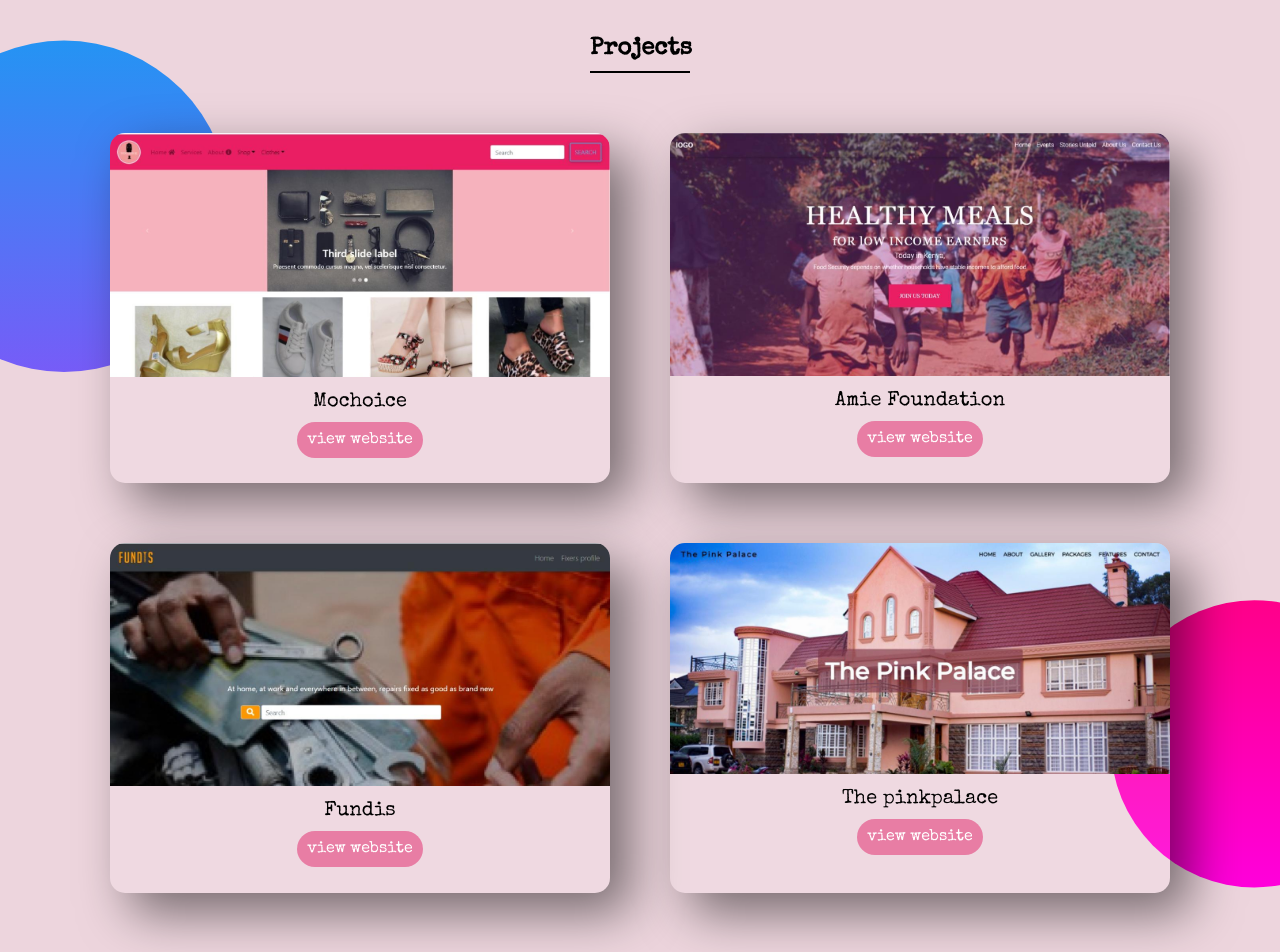
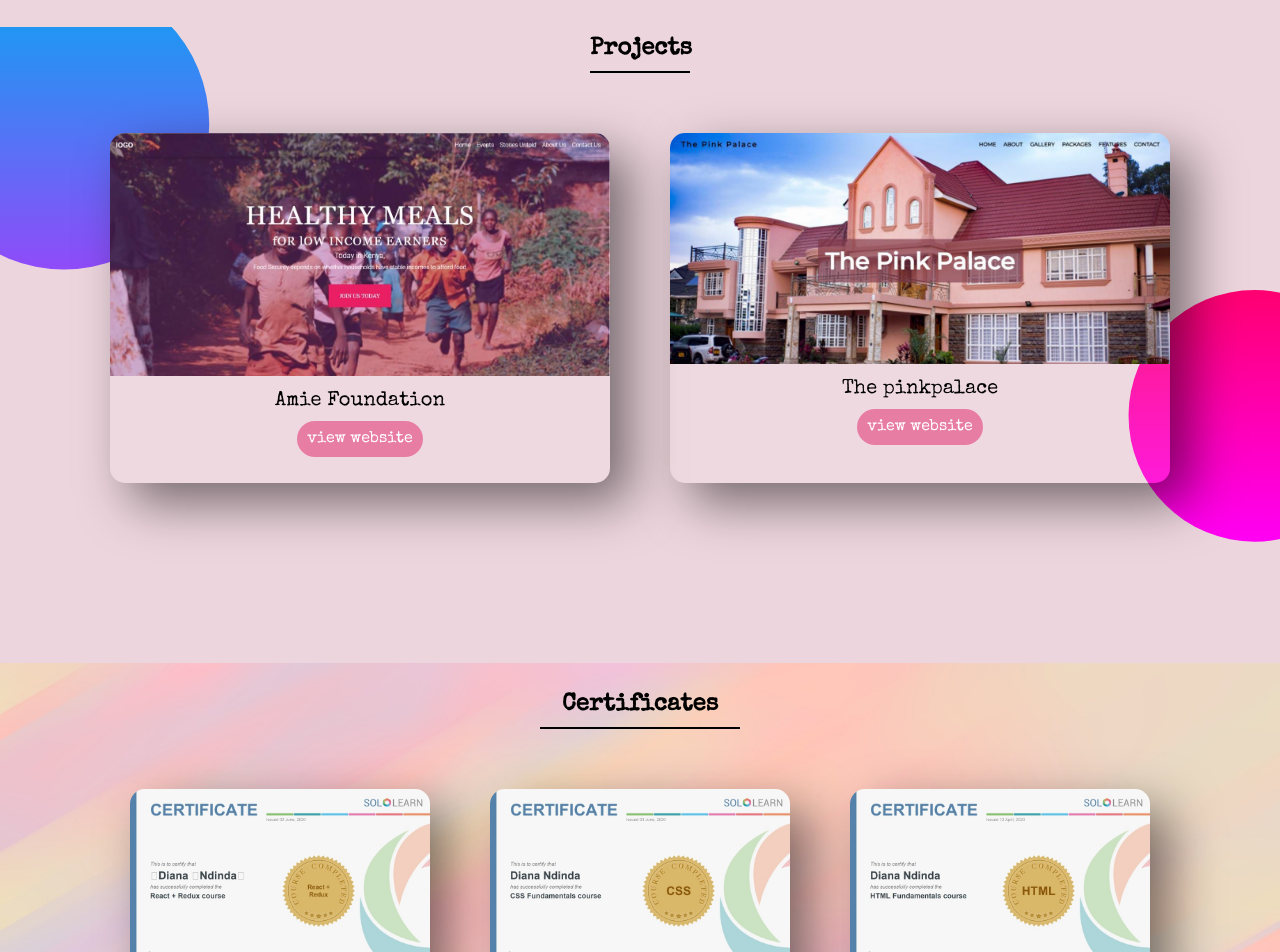
Before and after one commit to Diana-nyamai/ndinda_portfolio, a React (Create React App) app: page / in a window 1280 px wide. Shown: the part 1620-2572 px from the top of the page. Built offline with nearby package versions, Linux system fonts and the light colour scheme.

Commit message:
Adding link to pinkpalace webite

```diff
--- a/src/components/Certificates.js
+++ b/src/components/Certificates.js
@@ -1,5 +1,6 @@
 import React from "react";
 import "../css/certificates.css";
+
 function Certificates() {
   const certData = [
     {
--- a/src/components/Projects.js
+++ b/src/components/Projects.js
@@ -4,24 +4,14 @@ import "../css/Projects.css";
 function Projects() {
   const ProjectData = [
     {
-      image: "../mywork1.jpeg",
-      title: "Mochoice",
-      link: "#",
-    },
-    {
       image: "../mywork2.jpeg",
       title: "Amie Foundation",
       link: "#",
     },
     {
-      image: "../mywork3.jpeg",
-      title: "Fundis",
-      link: "#",
-    },
-    {
       image: "../mywork4.jpeg",
       title: "The pinkpalace",
-      link: "",
+      link: "https://pinkpalace.co.ke/index.html",
     },
   ];
   return (
```
